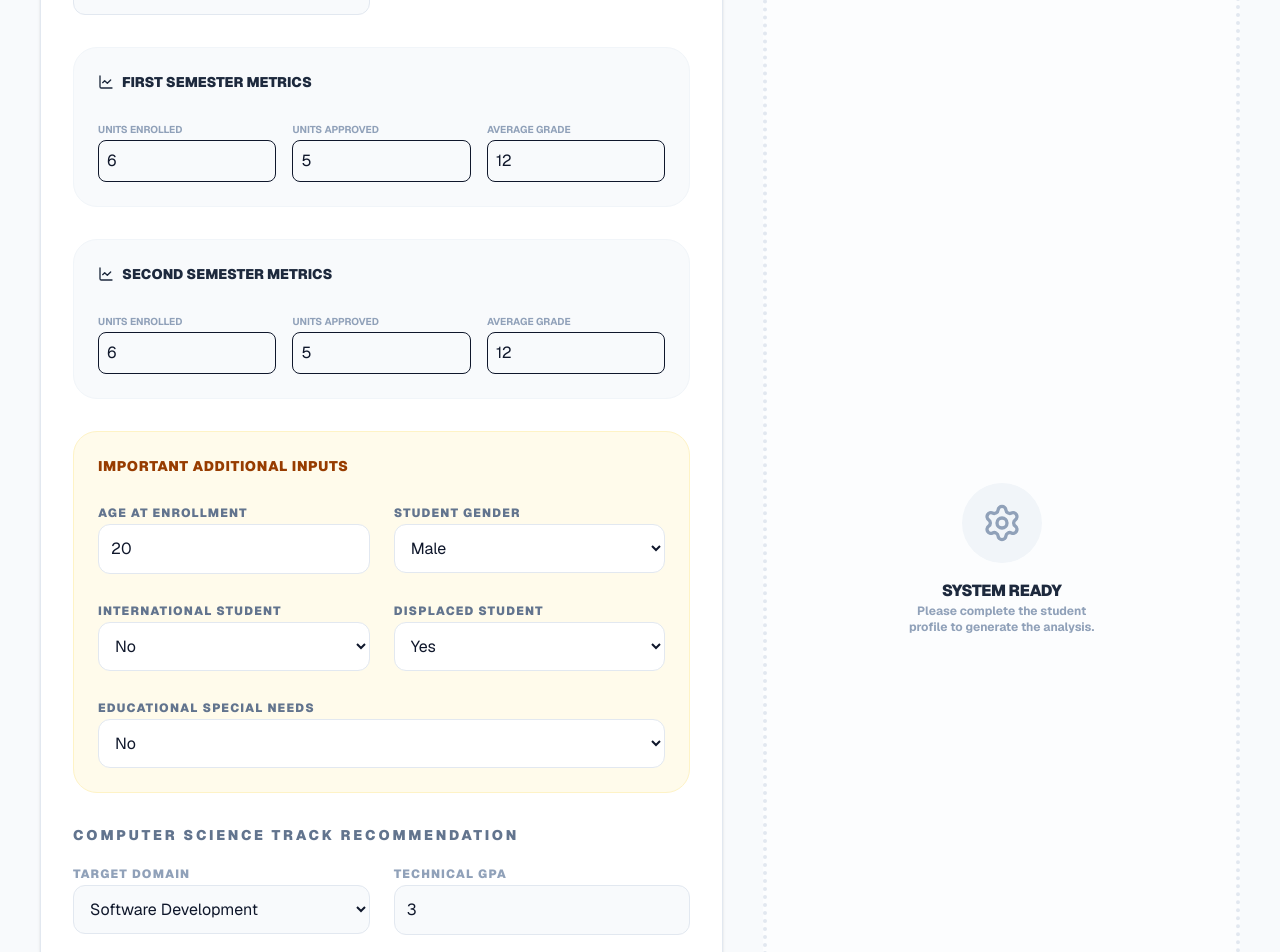
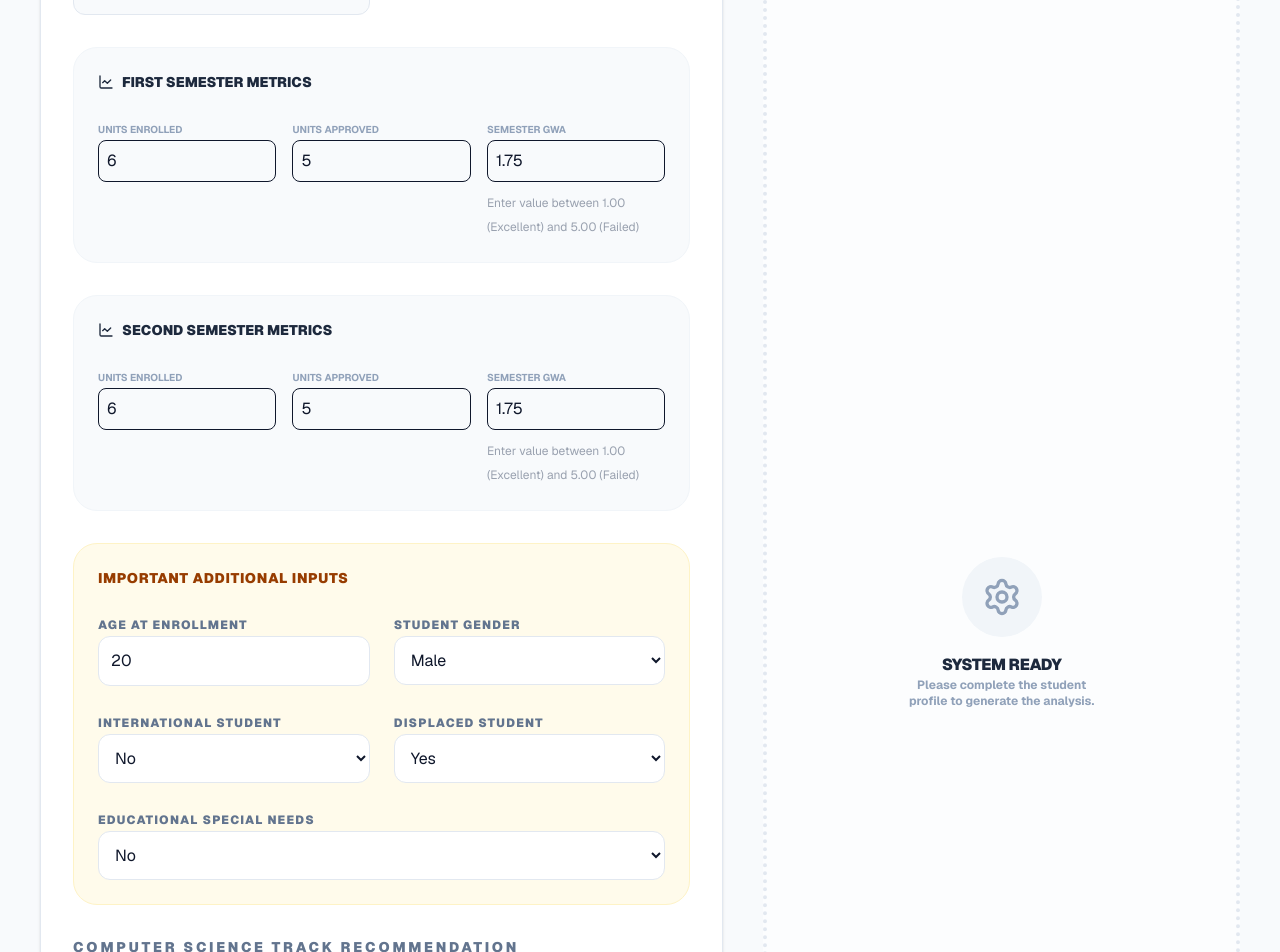
Before and after one commit to Bonkers22h2/front, a Next.js app: page / in a window 1280 px wide. Shown: the part 360-1312 px from the top of the page. Built offline with nearby package versions, Linux system fonts and the light colour scheme.

Commit message:
feat: update grading system and improve user input validation for risk and career data

```diff
--- a/app/page.tsx
+++ b/app/page.tsx
@@ -39,13 +39,13 @@ export default function Home() {
     "Curricular units 1st sem (enrolled)": 6,
     "Curricular units 1st sem (evaluations)": 6,
     "Curricular units 1st sem (approved)": 5,
-    "Curricular units 1st sem (grade)": 12,
+    "Curricular units 1st sem (grade)": 1.75,
     "Curricular units 1st sem (without evaluations)": 0,
     "Curricular units 2nd sem (credited)": 0,
     "Curricular units 2nd sem (enrolled)": 6,
     "Curricular units 2nd sem (evaluations)": 6,
     "Curricular units 2nd sem (approved)": 5,
-    "Curricular units 2nd sem (grade)": 12,
+    "Curricular units 2nd sem (grade)": 1.75,
     "Curricular units 2nd sem (without evaluations)": 0,
     "Unemployment rate": 10.8,
     "Inflation rate": 1.4,
@@ -56,9 +56,9 @@ export default function Home() {
   const [careerData, setCareerData] = useState({
     "Gender": "Male",
     "Age": 20,
-    "GPA": 3.0,
+    "GPA": 1.75,
     "Major": "Computer Science",
-    "Interested Domain": "Software Development",
+    "Interested Domain": "Software Engineer",
     "Projects": "Academic Project",
     "Python": "Average",
     "SQL": "Average",
@@ -72,16 +72,23 @@ export default function Home() {
     e.preventDefault();
     setLoading(true);
     try {
+      const normalizedRiskData = {
+        ...riskData,
+        "Curricular units 1st sem (grade)": parseFloat(String(riskData["Curricular units 1st sem (grade)"])),
+        "Curricular units 2nd sem (grade)": parseFloat(String(riskData["Curricular units 2nd sem (grade)"])),
+      };
+
       const normalizedCareerData = {
         ...careerData,
         Gender: riskData["Gender"] === 1 ? "Male" : "Female",
         Age: riskData["Age at enrollment"],
+        GPA: parseFloat(String(careerData["GPA"])),
       };
 
       const response = await fetch("http://localhost:8000/predict", {
         method: "POST",
         headers: { "Content-Type": "application/json" },
-        body: JSON.stringify({ risk_features: riskData, career_features: normalizedCareerData }),
+        body: JSON.stringify({ risk_features: normalizedRiskData, career_features: normalizedCareerData }),
       });
       const data = await response.json();
       setResult(data);
@@ -155,8 +162,18 @@ export default function Home() {
                         <input type="number" className="w-full border rounded-lg p-2" value={riskData["Curricular units 1st sem (approved)"]} onChange={(e) => updateRisk("Curricular units 1st sem (approved)", Number(e.target.value))} />
                       </div>
                       <div className="space-y-2">
-                        <label className="text-[10px] font-bold text-slate-400 uppercase">Average Grade</label>
-                        <input type="number" step="0.1" className="w-full border rounded-lg p-2" value={riskData["Curricular units 1st sem (grade)"]} onChange={(e) => updateRisk("Curricular units 1st sem (grade)", Number(e.target.value))} />
+                        <label className="text-[10px] font-bold text-slate-400 uppercase">Semester GWA</label>
+                        <input
+                          type="number"
+                          min="1.00"
+                          max="5.00"
+                          step="0.01"
+                          placeholder="e.g., 1.75"
+                          className="w-full border rounded-lg p-2"
+                          value={riskData["Curricular units 1st sem (grade)"]}
+                          onChange={(e) => updateRisk("Curricular units 1st sem (grade)", Number(e.target.value))}
+                        />
+                        <span className="text-xs text-gray-400">Enter value between 1.00 (Excellent) and 5.00 (Failed)</span>
                       </div>
                     </div>
                   </div>
@@ -173,8 +190,18 @@ export default function Home() {
                         <input type="number" className="w-full border rounded-lg p-2" value={riskData["Curricular units 2nd sem (approved)"]} onChange={(e) => updateRisk("Curricular units 2nd sem (approved)", Number(e.target.value))} />
                       </div>
                       <div className="space-y-2">
-                        <label className="text-[10px] font-bold text-slate-400 uppercase">Average Grade</label>
-                        <input type="number" step="0.1" className="w-full border rounded-lg p-2" value={riskData["Curricular units 2nd sem (grade)"]} onChange={(e) => updateRisk("Curricular units 2nd sem (grade)", Number(e.target.value))} />
+                        <label className="text-[10px] font-bold text-slate-400 uppercase">Semester GWA</label>
+                        <input
+                          type="number"
+                          min="1.00"
+                          max="5.00"
+                          step="0.01"
+                          placeholder="e.g., 1.75"
+                          className="w-full border rounded-lg p-2"
+                          value={riskData["Curricular units 2nd sem (grade)"]}
+                          onChange={(e) => updateRisk("Curricular units 2nd sem (grade)", Number(e.target.value))}
+                        />
+                        <span className="text-xs text-gray-400">Enter value between 1.00 (Excellent) and 5.00 (Failed)</span>
                       </div>
                     </div>
                   </div>
@@ -244,15 +271,28 @@ export default function Home() {
                       <div className="space-y-3">
                         <label className="text-xs font-black text-slate-400 uppercase tracking-widest">Target Domain</label>
                         <select className="w-full bg-slate-50 border border-slate-200 rounded-xl p-3 outline-none" value={careerData["Interested Domain"]} onChange={(e) => updateCareer("Interested Domain", e.target.value)}>
+                          <option>Data &amp; AI</option>
+                          <option>Software Engineer</option>
                           <option>Software Development</option>
-                          <option>Artificial Intelligence</option>
-                          <option>Cybersecurity</option>
-                          <option>Data Science</option>
+                          <option>Security &amp; Infrastructure</option>
+                          <option>Database &amp; Systems</option>
+                          <option>Graphics Programmer</option>
+                          <option>Specialized Roles</option>
                         </select>
                       </div>
                       <div className="space-y-3">
-                        <label className="text-xs font-black text-slate-400 uppercase tracking-widest">Technical GPA</label>
-                        <input type="number" step="0.1" className="w-full bg-slate-50 border border-slate-200 rounded-xl p-3" value={careerData["GPA"]} onChange={(e) => updateCareer("GPA", Number(e.target.value))} />
+                        <label className="text-xs font-black text-slate-400 uppercase tracking-widest">Core CS GWA</label>
+                        <input
+                          type="number"
+                          min="1.00"
+                          max="5.00"
+                          step="0.01"
+                          placeholder="e.g., 1.75"
+                          className="w-full bg-slate-50 border border-slate-200 rounded-xl p-3"
+                          value={careerData["GPA"]}
+                          onChange={(e) => updateCareer("GPA", Number(e.target.value))}
+                        />
+                        <span className="text-xs text-gray-400">Enter value between 1.00 (Excellent) and 5.00 (Failed)</span>
                       </div>
                     </div>
                   </div>
```
